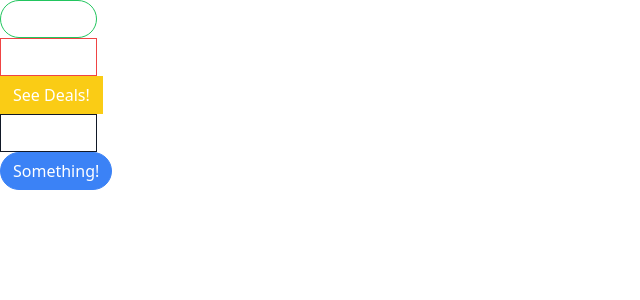
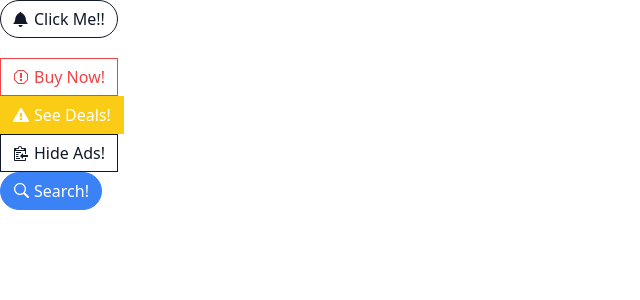
Before and after one commit to W84Bee/comps2, a React (Create React App) app: page / in a window 1280 px wide. Shown: the top 300 px of the page, without its empty margins (0-640 px from the left). Built offline with nearby package versions, Linux system fonts and the light colour scheme.

Commit message:
End of Section 10

```diff
--- a/package.json
+++ b/package.json
@@ -10,6 +10,7 @@
     "prop-types": "^15.8.1",
     "react": "^18.2.0",
     "react-dom": "^18.2.0",
+    "react-icons": "^4.8.0",
     "react-scripts": "5.0.1",
     "web-vitals": "^2.1.4"
   },
--- a/src/App.js
+++ b/src/App.js
@@ -1,22 +1,47 @@
+import { GoBell, GoStop, GoAlert, GoClippy, GoSearch } from "react-icons/go";
 import Button from "./Button";
 
 function App() {
+    const handleClick = () => {
+        console.log("click");
+    };
     return (
         <div>
             <div>
-                <Button success rounded outline>Click Me!!</Button>
+                <Button
+                    secondary
+                    outline
+                    className="mb-5"
+                    rounded
+                    onClick={handleClick}
+                >
+                    <GoBell />
+                    Click Me!!
+                </Button>
             </div>
             <div>
-                <Button danger outline>Buy Now!</Button>
+                <Button danger outline onMouseEnter={handleClick}>
+                    <GoStop />
+                    Buy Now!
+                </Button>
             </div>
             <div>
-                <Button warning>See Deals!</Button>
+                <Button warning>
+                    <GoAlert />
+                    See Deals!
+                </Button>
             </div>
             <div>
-                <Button secondary outline>Hide Ads!</Button>
+                <Button secondary outline>
+                    <GoClippy />
+                    Hide Ads!
+                </Button>
             </div>
             <div>
-                <Button primary rounded>Something!</Button>
+                <Button primary rounded>
+                    <GoSearch />
+                    Search!
+                </Button>
             </div>
         </div>
     );
--- a/src/Button.js
+++ b/src/Button.js
@@ -9,16 +9,18 @@ function Button({
     warning,
     danger,
     outline,
-    rounded
+    rounded,
+    ...rest
 }) {
 
-    const classes = className('px-3 py-1.5 border', {
-        'border-blue-500 bg-blue-500 text-white': primary,
-        'border-gray-900 bg-gray-900 text-white': secondary,
-        'border-green-500 bg-green-500 text-white': success,
-        'border-yellow-400 bg-yellow-400 text-white': warning,
-        'border-red-500 bg-red-500 text-white': danger,
+    const classes = className(rest.className, 'flex items-center px-3 py-1.5 border', {
+        'border-blue-500 bg-blue-500 ': primary,
+        'border-gray-900 bg-gray-900': secondary,
+        'border-green-500 bg-green-500': success,
+        'border-yellow-400 bg-yellow-400': warning,
+        'border-red-500 bg-red-500': danger,
         'rounded-full': rounded,
+        'text-white': !outline,
         'bg-white': outline,
         'text-blue-500': outline && primary,
         'text-gray-900': outline && secondary,
@@ -28,7 +30,7 @@ function Button({
     });
 
     return (
-        <button className={ classes }>
+        <button {...rest} className={classes}>
             { children }
         </button>
     );
--- a/src/index.css
+++ b/src/index.css
@@ -1,3 +1,7 @@
 @tailwind base;
 @tailwind components;
 @tailwind utilities;
+
+button > svg {
+    margin-right: 5px;
+}
```
Also changed, not shown: 1 other file (tests, documents, lock files or other folders).
